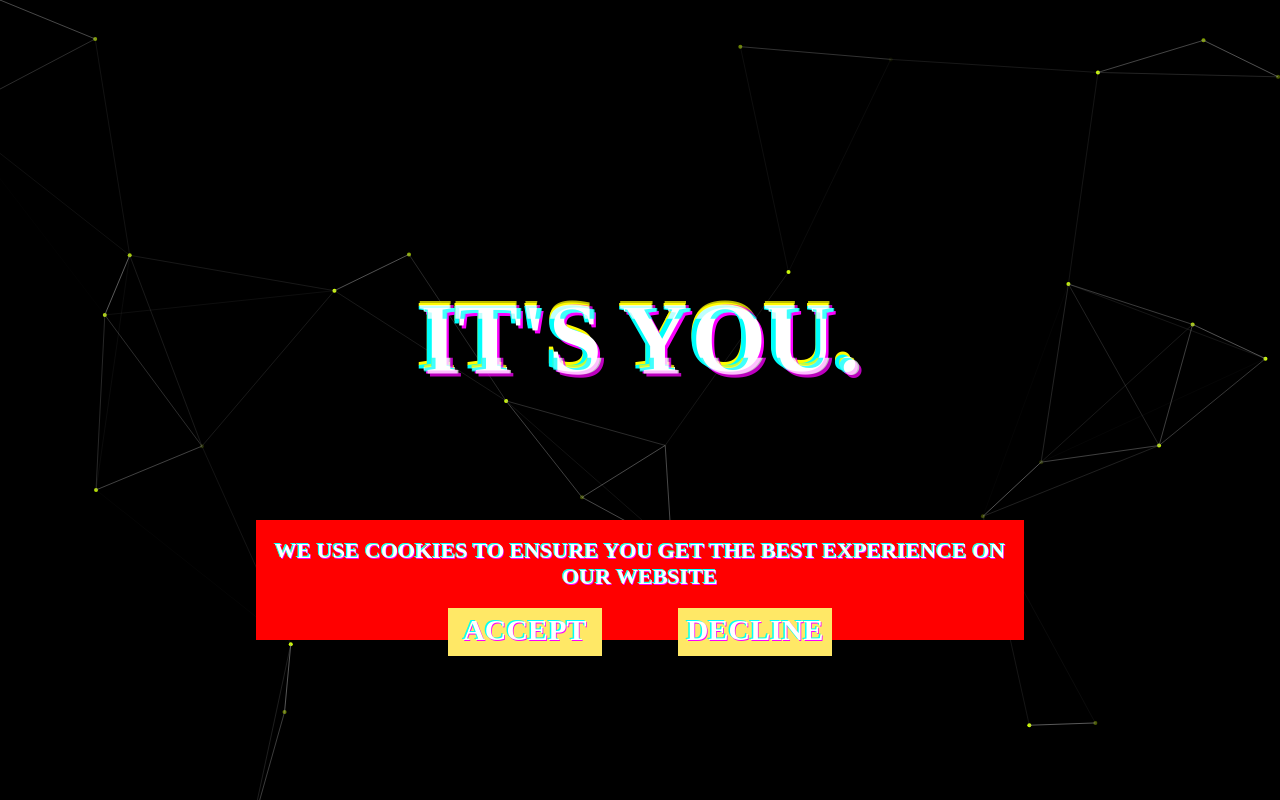
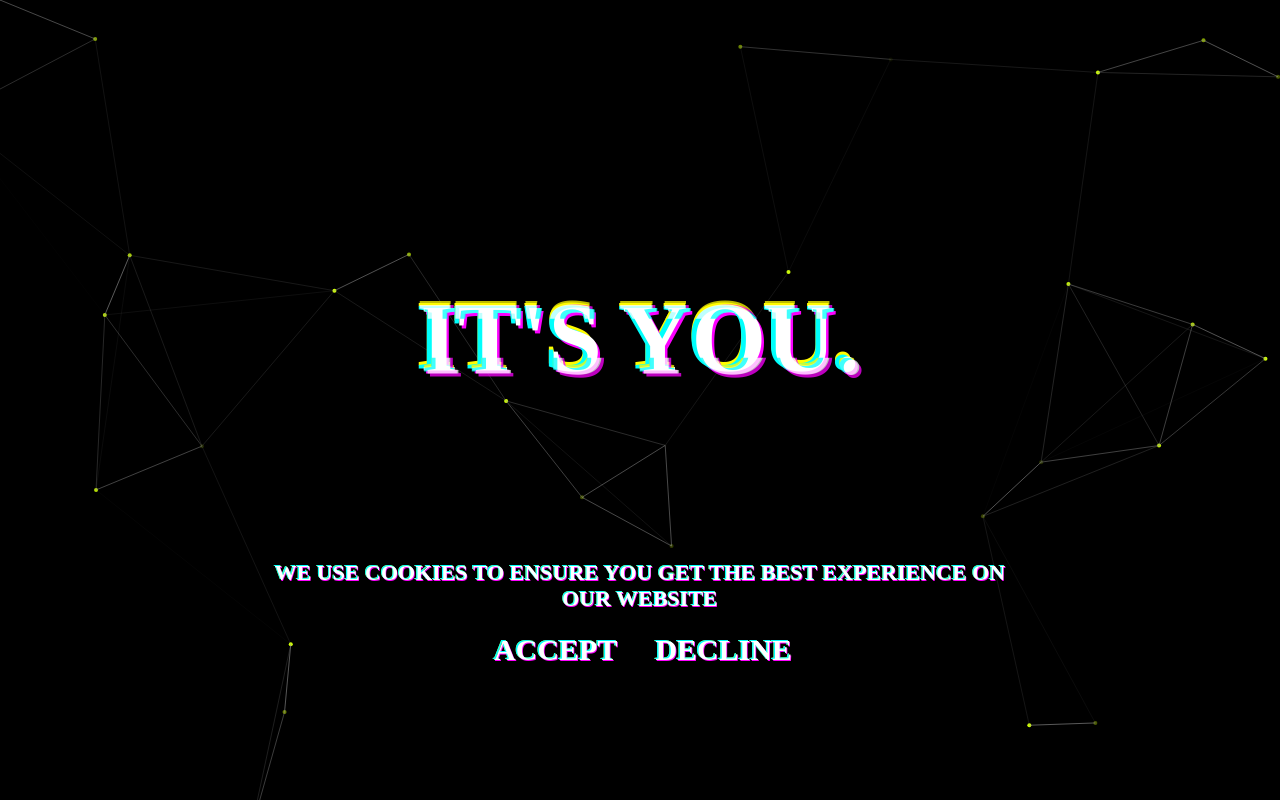
Before and after one commit to alexkocodes/vide-OH, a plain HTML site: page index.html in a window 1280 px wide. Drawn offline with nearby package versions, Linux system fonts and the light colour scheme.

Commit message:
finalized title page

```diff
--- a/index.css
+++ b/index.css
@@ -97,9 +97,9 @@ body {
 	position: absolute;
 	background-color: red;
 	width: 60%;
-	height: 15%;
+	height: 0%; /*increase height to observe changes in cookies container*/
 	left: 20%;
-	bottom: 20%;
+	bottom: 30%;
 	display: flex;
 	flex-direction: column;
 	text-align: center;
@@ -116,8 +116,8 @@ body {
 .button{
 	position: absolute;
 	background-color: #ffe866;
-	width: 20%;
-	height: 40%;
+	width: 15%;
+	height: 25%;
 	flex: 1;
 	font-size: 30px;
 	text-align: center;
@@ -128,9 +128,13 @@ body {
 }
 
 #accept{
-	left: 25%;
+	left: 31%;
 }
 
 #decline{
-	right: 25%;
+	right: 33%;
 }
+
+#accept:hover, #decline:hover{
+	color: #ffe866;
+}
```
Also changed, not shown: index.html (+0 -1 lines).
